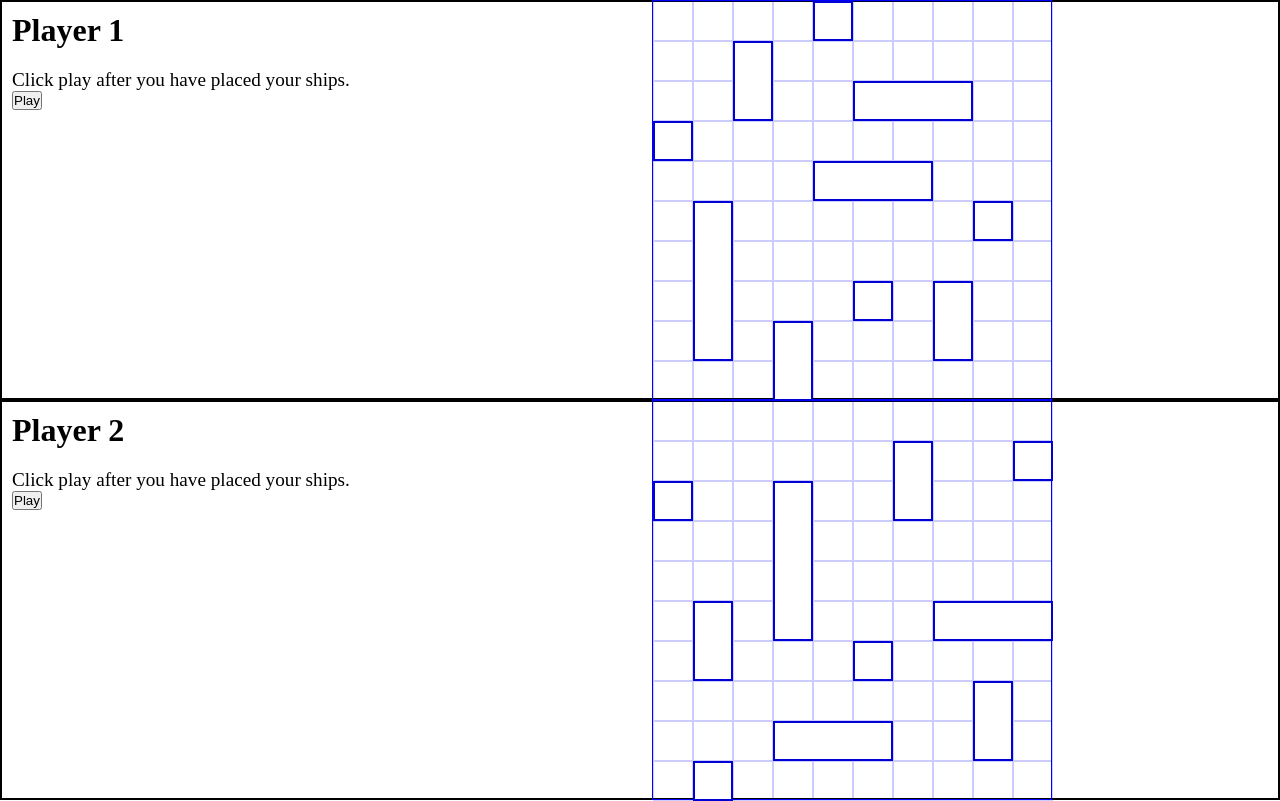
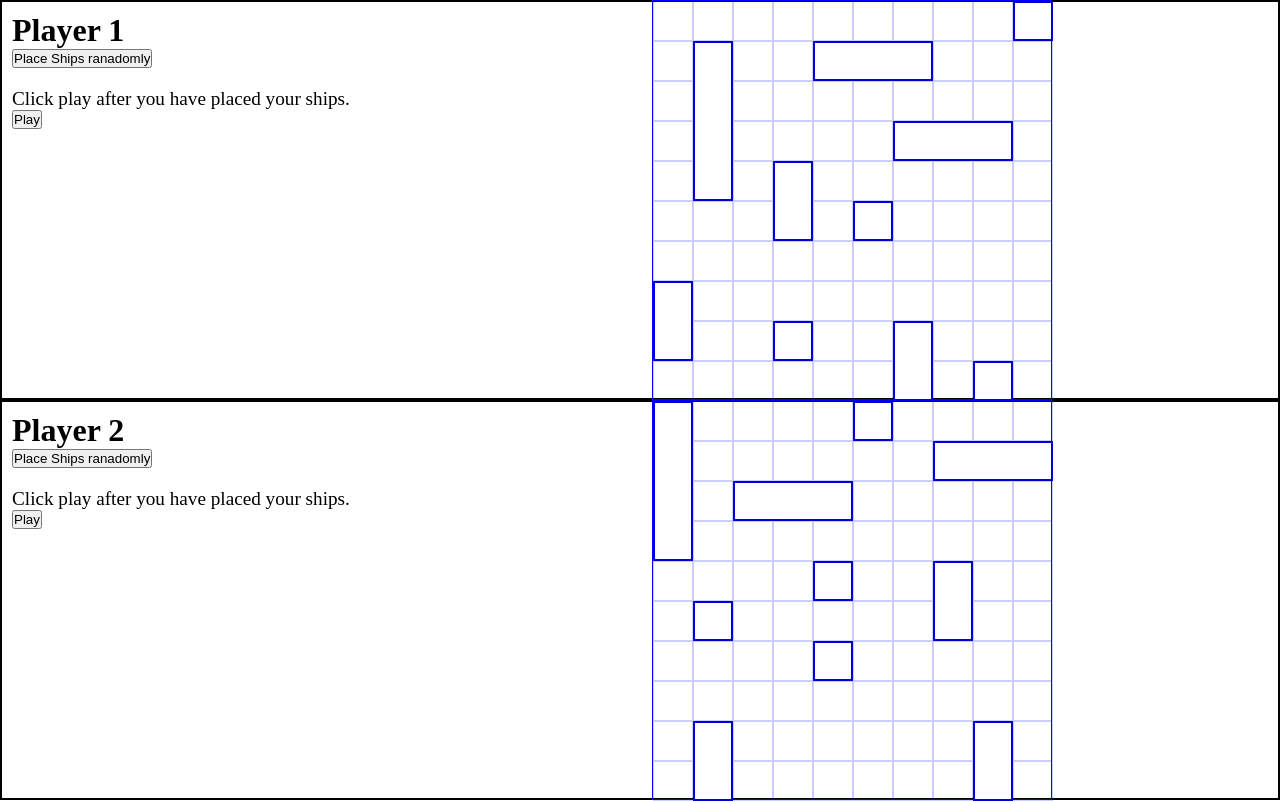
Before and after one commit to WappaXin/BattleShip, a website built with webpack: page src/passAndPlay.html in a window 1280 px wide. Shown: the top 801 px of the page. Built offline with nearby package versions, Linux system fonts and the light colour scheme.

Commit message:
Integrate the pass and play page to home page
feat: include random ship positions button

```diff
--- a/src/css/gameboard.css
+++ /dev/null
@@ -1,7 +0,0 @@
-.myGrid1Cell , .myGrid2Cell{
-    border: 1px solid rgba(0, 0, 255, 0.2);
-}
-
-.opponentGrid1Cell , .opponentGrid2Cell{
-    border: 1px solid rgba(255, 0, 0, 0.2);
-}
--- a/src/css/ship.css
+++ /dev/null
@@ -1,134 +0,0 @@
-#myGrid1Ship41 , #myGrid2Ship41 {
-    height: 160px;
-    width: 40px;
-    border: 2px solid rgb(1, 1, 214);
-    position: absolute;
-    background-color: white;
-}
-
-#myGrid1Ship31 , #myGrid1Ship32 , #myGrid2Ship31 , #myGrid2Ship32{
-    height: 40px;
-    width: 120px;
-    border: 2px solid rgb(1, 1, 214);
-    position: absolute;
-    background-color: white;
-}
-
-#myGrid1Ship21 , #myGrid1Ship22 , #myGrid1Ship23 , #myGrid2Ship21 , #myGrid2Ship22 , #myGrid2Ship23{
-    height: 80px;
-    width: 40px;
-    border: 2px solid rgb(1, 1, 214);
-    position: absolute;
-    background-color: white;
-}
-
-#myGrid1Ship11 , #myGrid1Ship12 , #myGrid1Ship13 , #myGrid1Ship14 , #myGrid2Ship11 , #myGrid2Ship12 ,#myGrid2Ship13 , #myGrid2Ship14{
-    height: 40px;
-    width: 40px;
-    border: 2px solid rgb(1, 1, 214);
-    position: absolute;
-    background-color: white;
-}
-
-/* player 1 */
-#myGrid1Ship41{
-    left: 40px;
-    top: 200px;
-}
-
-#myGrid1Ship31{
-    left: 160px;
-    top: 160px;
-}
-
-#myGrid1Ship32{
-    left: 200px;
-    top: 80px;
-}
-
-#myGrid1Ship21{
-    left: 280px;
-    top: 280px;
-}
-
-#myGrid1Ship22{
-    left: 120px;
-    top: 320px;
-}
-
-#myGrid1Ship23{
-    left: 80px;
-    top: 40px;
-}
-
-#myGrid1Ship11{
-    left: 0px;
-    top: 120px;
-}
-
-#myGrid1Ship12{
-    left: 160px;
-    top: 0px;
-}
-
-#myGrid1Ship13{
-    left: 320px;
-    top: 200px;
-}
-
-#myGrid1Ship14{
-    left: 200px;
-    top: 280px;
-}
-
-
-/* player 2 */
-#myGrid2Ship41{
-    left: 120px;
-    top: 80px;
-}
-
-#myGrid2Ship31{
-    left: 280px;
-    top: 200px;
-}
-
-#myGrid2Ship32{
-    left: 120px;
-    top: 320px;
-}
-
-#myGrid2Ship21{
-    left: 320px;
-    top: 280px;
-}
-
-#myGrid2Ship22{
-    left: 40px;
-    top: 200px;
-}
-
-#myGrid2Ship23{
-    left: 240px;
-    top: 40px;
-}
-
-#myGrid2Ship11{
-    left: 0px;
-    top: 80px;
-}
-
-#myGrid2Ship12{
-    left: 360px;
-    top: 40px;
-}
-
-#myGrid2Ship13{
-    left: 200px;
-    top: 240px;
-}
-
-#myGrid2Ship14{
-    left: 40px;
-    top: 360px;
-}
--- a/src/index.css
+++ b/src/index.css
@@ -46,10 +46,6 @@ body{
     border: 1px solid blue;
     position: relative;
 }
-/*
-.opponentGrid1 , .opponentGrid2 {
-    border: 2px solid red;
-} */
 
 #player1PlayBtn , #player2PlayBtn{
     font-size: 1.5rem;
@@ -61,3 +57,16 @@ body{
     font-size: 1.2rem;
     margin-top: 20px;
 }
+
+.myGrid1Ship , .myGrid2Ship{
+    background-color: white;
+    border: 2px solid rgb(1, 1, 214);
+}
+
+.myGrid1Cell , .myGrid2Cell{
+    border: 1px solid rgba(0, 0, 255, 0.2);
+}
+
+.opponentGrid1Cell , .opponentGrid2Cell{
+    border: 1px solid rgba(255, 0, 0, 0.2);
+}
--- a/src/js/dom.js
+++ b/src/js/dom.js
@@ -32,12 +32,15 @@ export class Dom{
     addEventListenerToPlayBtn(){
         const playBtn1 = document.getElementById("myGrid1PlayBtn");
         const playBtn2 = document.getElementById("myGrid2PlayBtn");
+        const randomBtn1 = document.getElementById("myGrid1RandomPositionsOfShip");
+        const randomBtn2 = document.getElementById("myGrid2RandomPositionsOfShip");
 
         playBtn1.addEventListener("click" , () => {
             this.positionOfShips1 = this.placeShips1.getPositionsOfShips();
             this.placeShips1.disableAllEventListenersForMyGrid();
             this.player1Ready = true;
             playBtn1.disabled = true;
+            randomBtn1.disabled = true;
             this.checkToStartGame();
         });
 
@@ -46,6 +49,7 @@ export class Dom{
             this.placeShips2.disableAllEventListenersForMyGrid();
             this.player2Ready = true;
             playBtn2.disabled = true;
+            randomBtn2.disabled = true;
             this.checkToStartGame();
         });
     }
--- a/src/js/placeShips.js
+++ b/src/js/placeShips.js
@@ -1,3 +1,5 @@
+import { getRandomPositionsOfShips } from "./randomShipPositions";
+
 export class PlaceShips{
 
     constructor(playerGrid){
@@ -19,20 +21,78 @@ export class PlaceShips{
         this.mousedownHandler = this.mousedown.bind(this);
         this.mousemoveHandler;
         this.mouseupHandler;
+        this.randomBtnHandler = this.generateShipElements.bind(this);
 
-        this.fillShipsInMyGrid(playerGrid);
+        this.addEventListenerToRandomiseShipPositionsBtn();
+        this.generateShipElements();
+    }
+
+    addEventListenerToRandomiseShipPositionsBtn(){
+        const randomShipPositionsBtn = document.getElementById(`${this.playerGrid}RandomPositionsOfShip`);
+        randomShipPositionsBtn.addEventListener("click" , this.randomBtnHandler )
+    }
+
+    deleteShipsIfPresent(){
+        let allShipsInMyGrid = document.querySelectorAll(`.${this.playerGrid}Ship`);
+        allShipsInMyGrid = Array.from(allShipsInMyGrid);
+
+        for(let i = 0 ; i < allShipsInMyGrid.length ; i++){
+            if(allShipsInMyGrid[i]){
+                allShipsInMyGrid[i].remove();
+            }
+        }
+    }
+
+    generateShipElements(){
+        this.deleteShipsIfPresent();
+        const positionsOfShip = getRandomPositionsOfShips();
+        const classString = this.playerGrid;
+        const shipNames = Object.keys(positionsOfShip);
+        const shipPoints = Object.values(positionsOfShip);
+        let direction;
+
+        console.log(shipNames);
+        console.log(shipPoints);
+
+        for(let i = 0 ; i < shipNames.length ; i++){
+            if(shipPoints[i].length === 1){
+                direction = 'horizontal';
+            }else if(shipPoints[i][0].x === shipPoints[i][1].x){
+                direction = 'vertical';
+            }else if(shipPoints[i][0].y === shipPoints[i][1].y){
+                direction = 'horizontal';
+            }
+
+            const div = document.createElement("div");
+            div.classList.add(`${classString}Ship`);
+            div.id = `${classString}${shipNames[i]}`;
+
+            if(direction === 'vertical'){
+                div.style.width = `${this.gridSize}px`;
+                div.style.height = `${this.gridSize*shipPoints[i].length}px`;
+            }else if(direction === 'horizontal'){
+                div.style.width = `${this.gridSize*shipPoints[i].length}px`;
+                div.style.height = `${this.gridSize}px`;
+            }
+
+            div.style.position = "absolute";
+            div.style.left = `${shipPoints[i][0].x*this.gridSize}px`;
+            div.style.top = `${shipPoints[i][0].y*this.gridSize}px`;
+            this.parentElement.appendChild(div);
+        }
+
         this.addListenersToShips();
         this.getInitialBoundaries();
     }
 
-    fillShipsInMyGrid(playerGrid){
-        const myGrid = document.querySelector(`.${playerGrid}`);
+    addListenersToShips(){
+        const shipIds = this.ships.map((element) => {
+            return `${this.playerGrid}` + element;
+        })
 
-        for(let i = 0 ; i < this.ships.length ; i++){
-            const div = document.createElement("div");
-            div.classList.add(`${playerGrid}Ship`);
-            div.id = `${playerGrid}${this.ships[i]}`;
-            myGrid.appendChild(div);
+        for(let i = 0 ; i < shipIds.length ; i++){
+            this.shipElements[this.ships[i]] = document.getElementById(`${shipIds[i]}`);
+            this.shipElements[this.ships[i]].addEventListener("mousedown" , this.mousedownHandler);
         }
     }
 
@@ -70,17 +130,6 @@ export class PlaceShips{
         if(topB < 0) topB = 0;
 
         return { leftB: leftB ,  rightB: rightB , topB: topB , bottomB: bottomB};
-    }
-
-    addListenersToShips(){
-        const shipIds = this.ships.map((element) => {
-            return `${this.playerGrid}` + element;
-        })
-
-        for(let i = 0 ; i < shipIds.length ; i++){
-            this.shipElements[this.ships[i]] = document.getElementById(`${shipIds[i]}`);
-            this.shipElements[this.ships[i]].addEventListener("mousedown" , this.mousedownHandler);
-        }
     }
 
     mousedown(e){
--- a/src/js/randomShipPositions.js
+++ b/src/js/randomShipPositions.js
@@ -87,7 +87,7 @@ function checkIfTwoPointsAreEqual(pointOne , pointTwo){
     return false;
 }
 
-function getRandomPositionsOfShips(){
+export function getRandomPositionsOfShips(){
     let positionsOfShip = {};
     let shipAndBorderCells = [];
 
@@ -128,44 +128,3 @@ function getRandomPositionsOfShips(){
     console.log(shipAndBorderCells);
     return positionsOfShip;
 }
-
-function generateShipElements(positionsOfShip , classString){
-    const shipNames = Object.keys(positionsOfShip);
-    const shipPoints = Object.values(positionsOfShip);
-    const containerDiv = document.querySelector(".container");
-    let gridSize = 40;
-    let direction;
-
-    console.log(shipNames);
-    console.log(shipPoints);
-
-    for(let i = 0 ; i < shipNames.length ; i++){
-        if(shipPoints[i].length === 1){
-            direction = 'horizontal';
-        }else if(shipPoints[i][0].x === shipPoints[i][1].x){
-            direction = 'vertical';
-        }else if(shipPoints[i][0].y === shipPoints[i][1].y){
-            direction = 'horizontal';
-        }
-
-        const div = document.createElement("div");
-        div.classList.add(`${classString}Ship`);
-        div.id = `${classString}${shipNames[i]}`;
-
-        if(direction === 'vertical'){
-            div.style.width = `${gridSize}px`;
-            div.style.height = `${gridSize*shipPoints[i].length}px`;
-        }else if(direction === 'horizontal'){
-            div.style.width = `${gridSize*shipPoints[i].length}px`;
-            div.style.height = `${gridSize}px`;
-        }
-
-        div.style.position = "absolute";
-        div.style.left = `${shipPoints[i][0].x*gridSize}px`;
-        div.style.top = `${shipPoints[i][0].y*gridSize}px`;
-        containerDiv.appendChild(div);
-    }
-
-}
-
-generateShipElements(getRandomPositionsOfShips());
--- a/src/passAndPlay.html
+++ b/src/passAndPlay.html
@@ -9,6 +9,7 @@
     <div class="player1">
         <div class="details">
             <h1>Player 1</h1>
+            <button id="myGrid1RandomPositionsOfShip">Place Ships ranadomly</button>
             <p>Click play after you have placed your ships.</p>
             <button id="myGrid1PlayBtn">Play</button>
             <div class="gameStatus1"></div>
@@ -21,6 +22,7 @@
     <div class="player2">
         <div class="details">
             <h1>Player 2</h1>
+            <button id="myGrid2RandomPositionsOfShip">Place Ships ranadomly</button>
             <p>Click play after you have placed your ships.</p>
             <button id="myGrid2PlayBtn">Play</button>
             <div class="gameStatus2"></div>
--- a/src/passAndPlay.js
+++ b/src/passAndPlay.js
@@ -1,6 +1,4 @@
 import "./index.css";
-import "./css/gameboard.css";
-import "./css/ship.css";
 import {Dom} from "./js/dom";
 
 const dom = new Dom();
```
